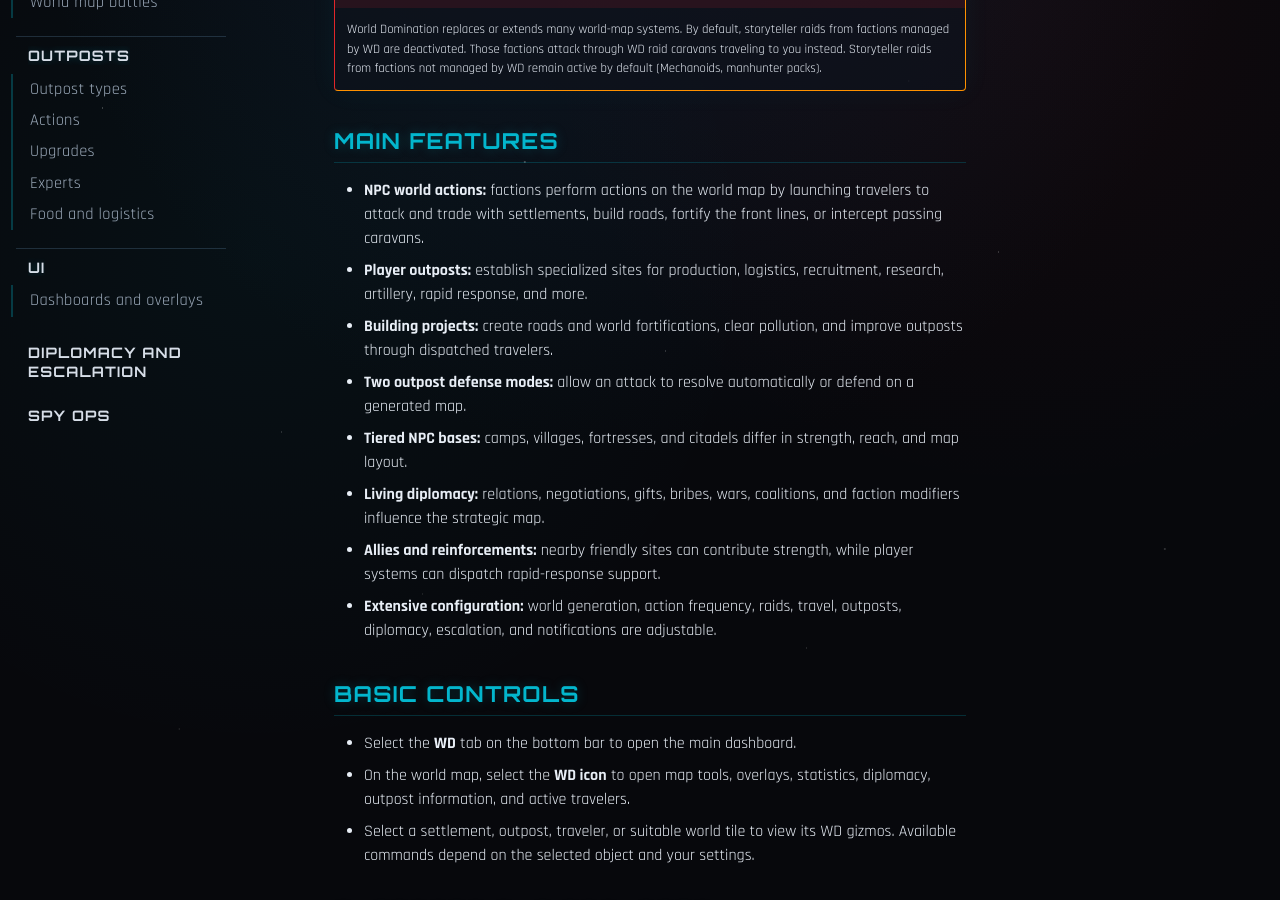
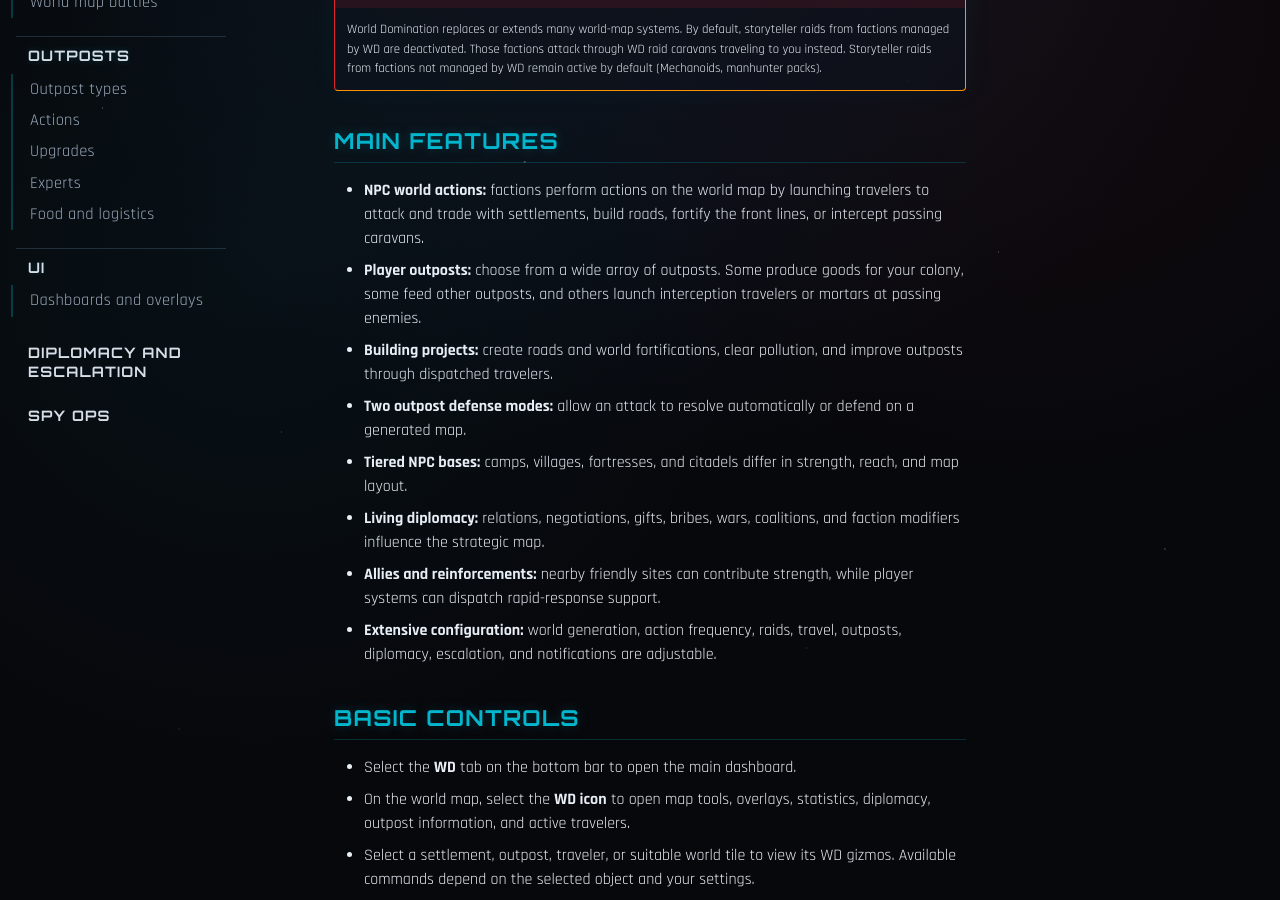
Before and after one commit to Likewise87/World-Domination-2.0, an MkDocs documentation site: the page built from docs/index.md, in a window 1280 px wide and 900 px high, scrolled down 477 px. Built offline with MkDocs 1.6.1 and Material for MkDocs 9.7.7, drawn with Linux system fonts in a browser that asks for light colours; comment, search, counter and statistics services are not loaded.

Commit message:
Update player outposts feature blurb on home.

```diff
--- a/docs/index.md
+++ b/docs/index.md
@@ -11,7 +11,7 @@ World Domination 2.0 is the successor to **World Domination**. It is the answer
 ## Main features
 
 - **NPC world actions:** factions perform actions on the world map by launching travelers to attack and trade with settlements, build roads, fortify the front lines, or intercept passing caravans.
-- **Player outposts:** establish specialized sites for production, logistics, recruitment, research, artillery, rapid response, and more.
+- **Player outposts:** choose from a wide array of outposts. Some produce goods for your colony, some feed other outposts, and others launch interception travelers or mortars at passing enemies.
 - **Building projects:** create roads and world fortifications, clear pollution, and improve outposts through dispatched travelers.
 - **Two outpost defense modes:** allow an attack to resolve automatically or defend on a generated map.
 - **Tiered NPC bases:** camps, villages, fortresses, and citadels differ in strength, reach, and map layout.
```
